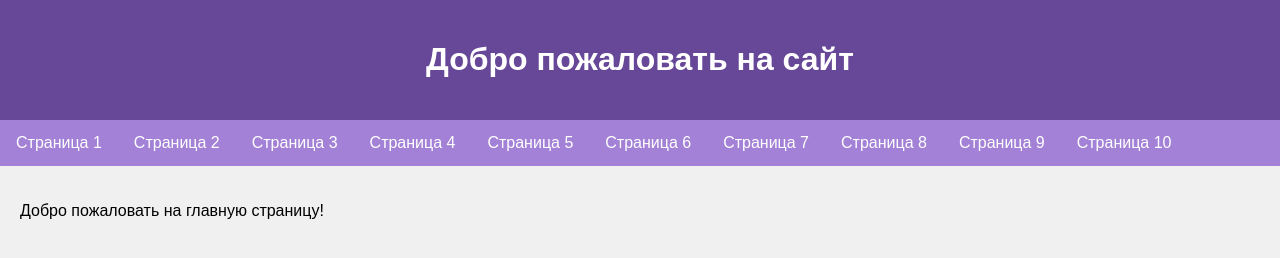
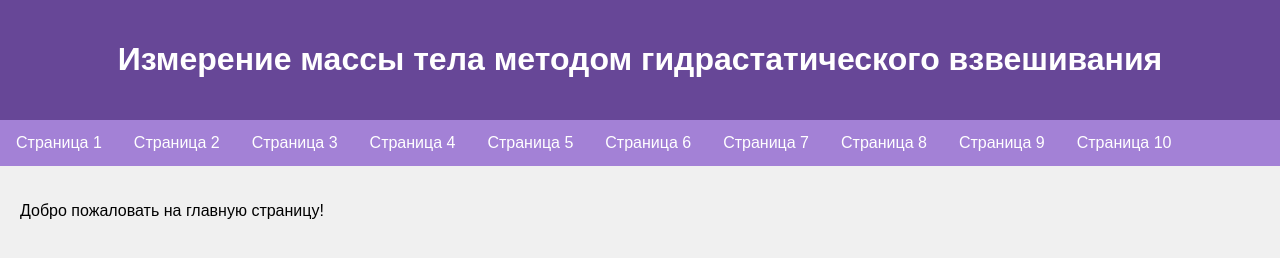
Before and after one commit to ahmetovacarina/ekzamen, a plain HTML site: page index.html in a window 1280 px wide. Drawn offline with Linux system fonts and the light colour scheme.

Commit message:
Update index.html

```diff
--- a/index.html
+++ b/index.html
@@ -3,12 +3,12 @@
 <head>
     <meta charset="UTF-8">
     <meta name="viewport" content="width=device-width, initial-scale=1.0">
-    <title>Ваш сайт</title>
+    <title>Ахметова Карина</title>
     <link rel="stylesheet" href="style.css">
 </head>
 <body>
     <header>
-        <h1>Добро пожаловать на сайт</h1>
+        <h1>Измерение массы тела методом гидрастатического взвешивания</h1>
     </header>
     <nav>
         <ul>
```
